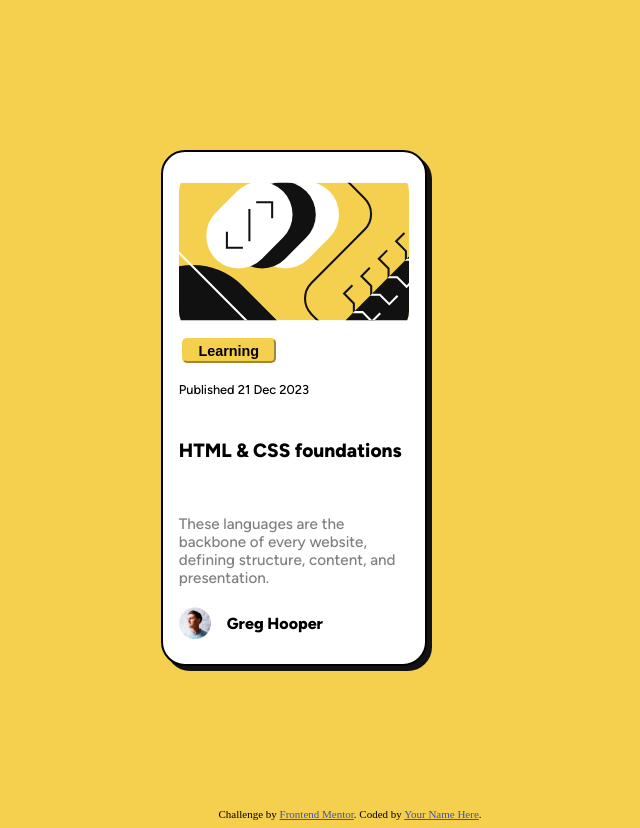
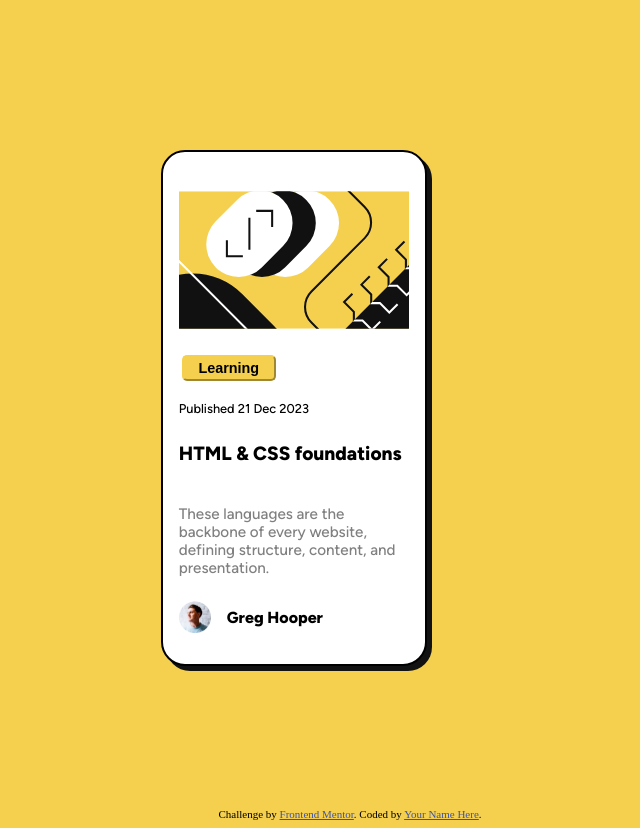
Before and after one commit to WarLoRDlArS/blog-preview-card-main, a plain HTML site: page index.html in a window 1280 px wide. Shown: the whole page, without its empty margins (290-930 px from the left). Drawn offline with Linux system fonts and the light colour scheme; a web font is replaced by a local one.

Commit message:
something wrong with card margin

```diff
--- a/style.css
+++ b/style.css
@@ -92,14 +92,12 @@
 .header {
     font-weight: 800;
     font-size: 1.2em;
-    margin-top: 1em;
 }
 
 .desc {
     color: hsl(0, 0%, 50%);
     font-weight: 500;
     font-size: 95%;
-    margin-top: 1em;
 }
 
 .writer {
```
